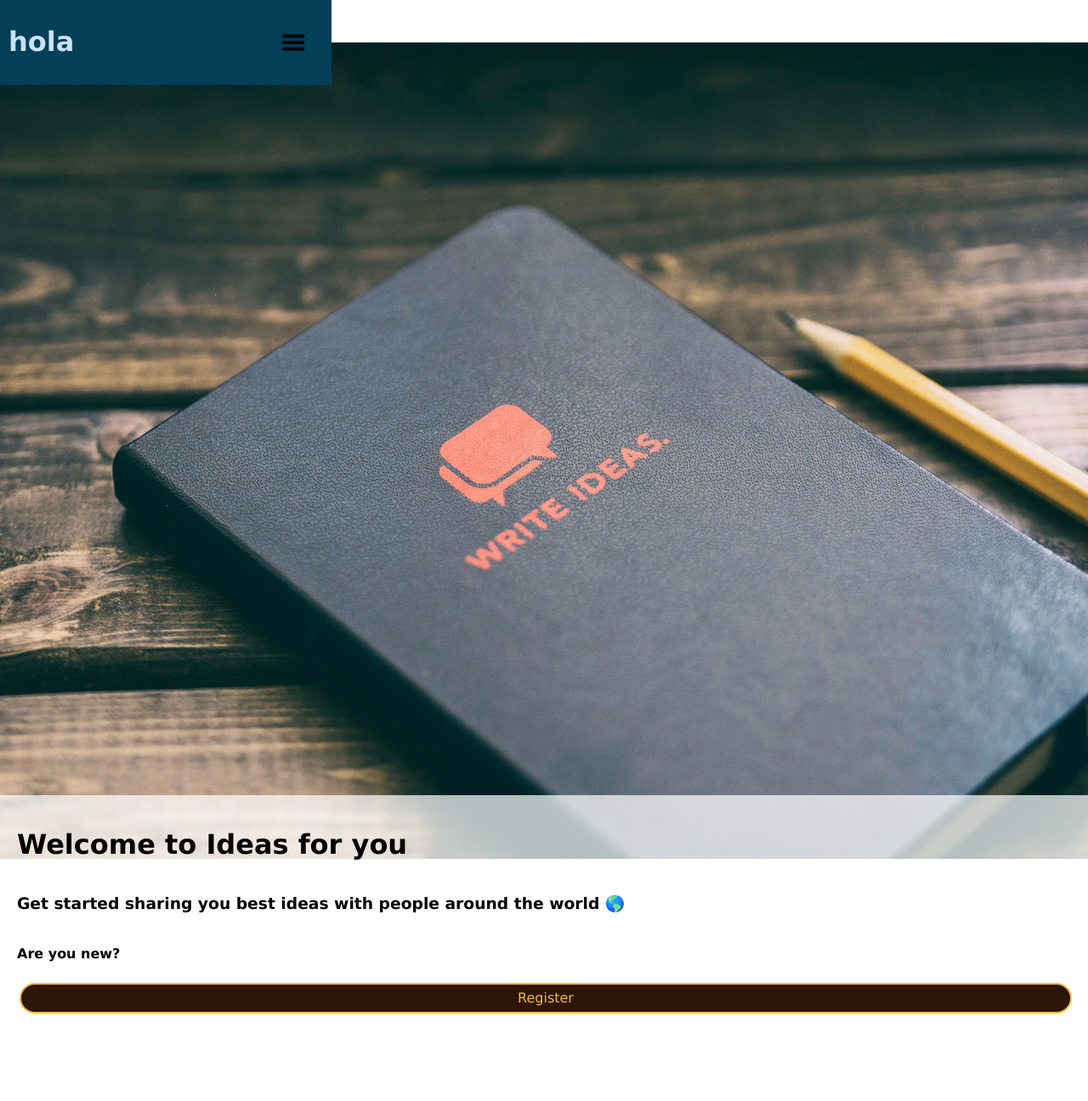
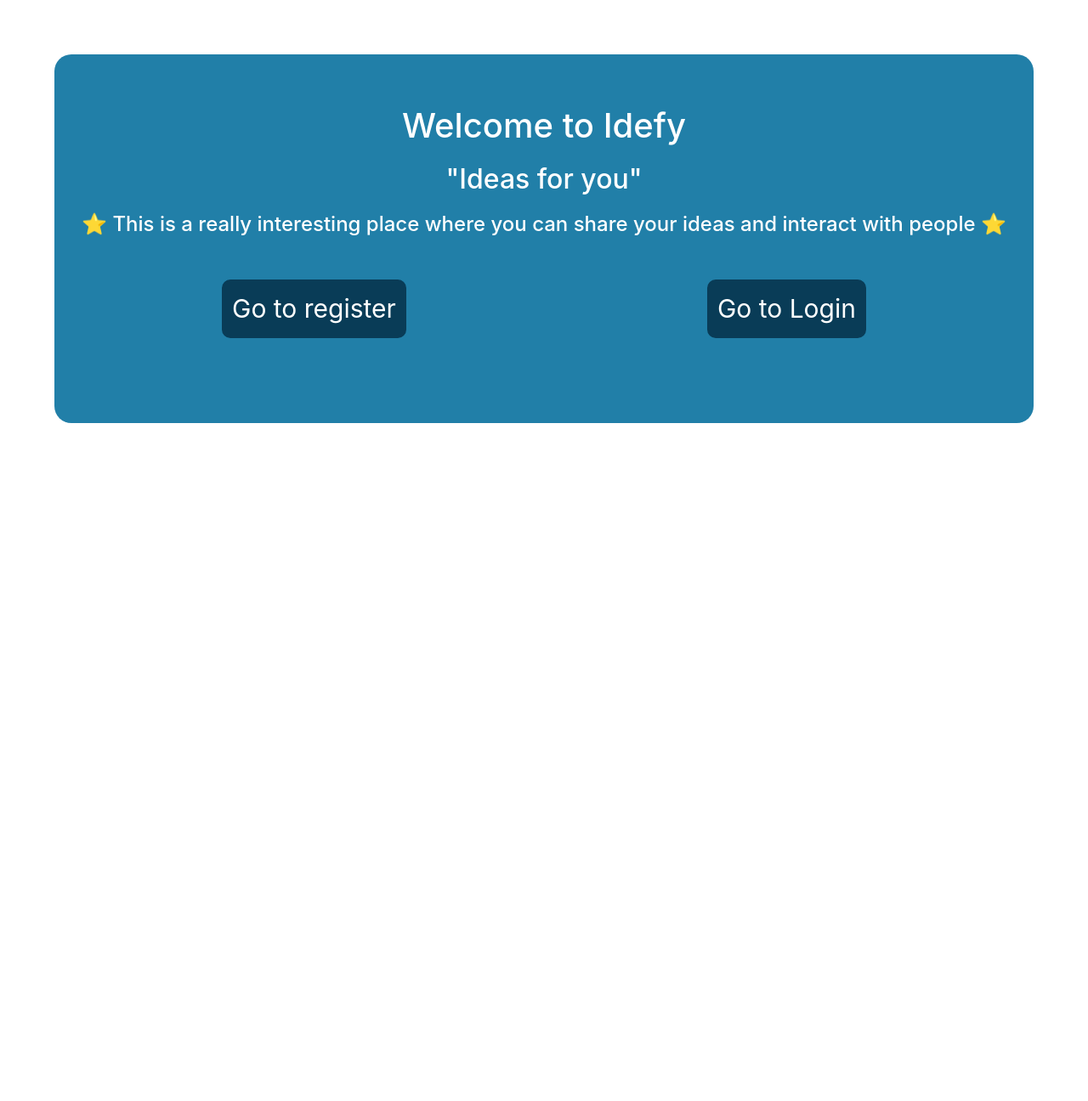
Before and after one commit to JohandroG/Proyect_Phyton, a Flask app: page / in a window 1280 px wide. Shown: the whole page at 85% size. After the commit the page ends 498 px from the top, so only its background shows below. Run offline with Flask 2, Linux system fonts and the light colour scheme; some libraries are stand-ins or nearby versions.

Commit message:
New changes

```diff
--- a/Proyect Phyton/idefy_app/static/CSS/index.css
+++ b/Proyect Phyton/idefy_app/static/CSS/index.css
@@ -1,70 +1,35 @@
-* {
-    font-family: 'Lucida Sans', 'Lucida Sans Regular', 'Lucida Grande', 'Lucida Sans Unicode', Geneva, Verdana, sans-serif;
+.mainpage{
+    background-color: #217FA8;
+    padding: 60px 20px;
+    border-radius: 20px;
+    margin: 5%;
+    color: white;
+    text-align: center;
 }
 
-body{
-    background-color: #ffffff;
+.mainpage *{
+    margin-bottom: 20px;
 }
 
-a{
-    border: 2px solid black;
-    padding: 7px;
-    margin: 3px;
-    color: black;
-    border-radius: 20px;
+.buttons{
+    display: flex;
+    flex-direction: row;
+    justify-content: space-around;
+    align-items: center;
+}
+
+.buttons>a{
+    font-size: 30px;
+    border: 2px solid rgb(9, 60, 87);;
+    padding: 10px;
+    border-radius: 10px;
+    background-color: rgb(9, 60, 87);
+    color: white;
+    text-decoration: none;
+    margin-top: 30px;
+
+}
+
+#register,#login{
     text-decoration: none;
 }
-
-nav{
-    display: flex;
-    flex-direction: row;
-    justify-content: space-between;
-    align-items: center;
-    background-color: #043f58 ;
-    color: #CAE0FF;
-    padding: 10px;
-    position: fixed;
-    width: 370px;
-}
-#logoIMG{
-    height: 70px;
-}
-#menu{
-height: 30px;
-margin-right: 20px;
-}
-.upperside{
-    display: flex;
-    flex-direction: column;
-}
-
-.writeideasIMG>img{
-    height: 100%;
-    width: 100%;
-    margin-top: 50px;
-}
-
-.maininfo{
-    position: relative;
-    bottom: 80px;
-    height: 200px;
-    display: flex;
-    flex-direction: column;
-    align-items: flex-start;
-    justify-content: center;
-    padding: 40px 20px;
-    background: #ffffffb6;
-    padding-right: 40px;
-}
-
-#registermain{
-    width: 100%;
-    text-align: center;
-    background: #2B1609;
-    border: 2px solid #F3BA39;
-    padding: 7px;
-    margin: 3px;
-    color: #F3BA39;
-    border-radius: 20px;
-    text-decoration: none;
-}
--- a/Proyect Phyton/idefy_app/templates/dashboard.html
+++ b/Proyect Phyton/idefy_app/templates/dashboard.html
@@ -126,12 +126,12 @@
                                     <div class="categoryinfo">
                                         <p>Category: {{idea['category']}} </p>
                                     </div>
-                                    <button type="button" id="editbut">Edit</button>
+
                         </div>
 
                                 {% if idea['user_id'] == user['user_id']: %}
+                                <button type="button" id="editbut" onclick="opener(this)">Edit</button>
                                 <div class="editdiv">
-
 
                                     <div>
                                         <form action="/edit/{{idea['idea_id']}}" method="POST">
@@ -148,7 +148,7 @@
                                     <p id="or">or</p>
 
                                         <p id="delete">
-                                            <a hre="/delete/{{idea['idea_id']}}">Delete Idea</a>
+                                            <a href="/delete/{{idea['idea_id']}}">Delete Idea</a>
                                         </p>
 
                                 </div>
--- a/Proyect Phyton/idefy_app/templates/index.html
+++ b/Proyect Phyton/idefy_app/templates/index.html
@@ -5,34 +5,25 @@
     <meta http-equiv="X-UA-Compatible" content="IE=edge">
     <meta name="viewport" content="width=device-width, initial-scale=1.0">
     <title>Idefy Main Page</title>
-    <link rel="stylesheet" href="/idefy_app/static/CSS/normalize.css"/>
-    <link rel="stylesheet" href="/idefy_app/static/CSS/index.css"/>
+    <link rel= "stylesheet" type= "text/css" href= "{{ url_for('static',filename='CSS/normalize.css') }}">
+    <link rel= "stylesheet" type= "text/css" href= "{{ url_for('static',filename='CSS/index.css') }}">
+    <link rel="preconnect" href="https://fonts.googleapis.com">
+    <link rel="preconnect" href="https://fonts.gstatic.com" crossorigin>
+    <link href="https://fonts.googleapis.com/css2?family=Roboto:ital,wght@0,400;0,700;1,300&display=swap" rel="stylesheet">
+    <link rel="stylesheet" href="https://stackpath.bootstrapcdn.com/bootstrap/4.3.1/css/bootstrap.min.css" integrity="sha384-ggOyR0iXCbMQv3Xipma34MD+dH/1fQ784/j6cY/iJTQUOhcWr7x9JvoRxT2MZw1T" crossorigin="anonymous">
+    <link rel="stylesheet" href="https://cdn.jsdelivr.net/npm/bootstrap-icons@1.6.0/font/bootstrap-icons.css">
+
 </head>
 <body>
-    <nav>
-        <h1>hola</h1>
-        <img id="menu" src="/idefy_app/static/IMG/index/Menu.png"/>
-    </nav>
 
-    <div class="upperside">
-        <div class="writeideasIMG">
-            <img src="/idefy_app/static/IMG/index/Write Ideas.jpg"/>
-        </div>
-        <div>
-            <div class="maininfo">
-
-                    <h1>Welcome to Ideas for you</h1>
-                    <h3>Get started sharing you best ideas with people around the world 🌎</h3>
-                    <h4>Are you new?</h4>
-                    <a id="registermain" href="/register">Register</a>
-
-            </div>
+    <div class="mainpage">
+        <h1>Welcome to Idefy</h1>
+        <h2>"Ideas for you"</h2>
+        <h4>⭐ This is a really interesting place where you can share your ideas and interact with people ⭐</h4>
+        <div class="buttons">
+            <a id="register" href="/register">Go to register</a>
+            <a id="login" href="/login">Go to Login</a>
         </div>
     </div>
-
-    <div class="Down side">
-
-    </div>
-
 </body>
 </html>
```
Also changed, not shown: Proyect Phyton/idefy_app/static/CSS/dashboard.css (+6 -1 lines), Proyect Phyton/idefy_app/static/CSS/profile.css (added, +79 -0 lines), Proyect Phyton/idefy_app/templates/profile.html (+34 -12 lines).
